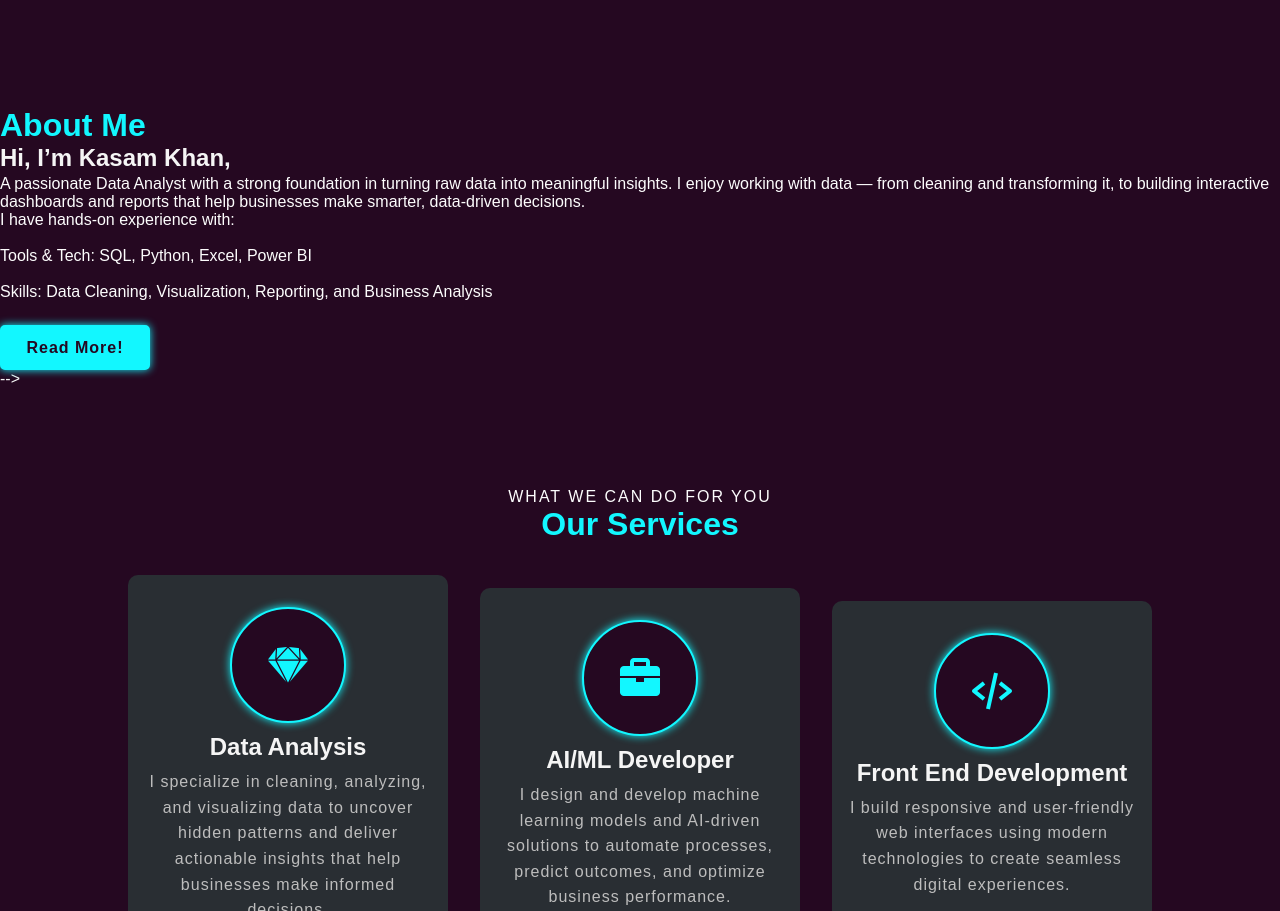
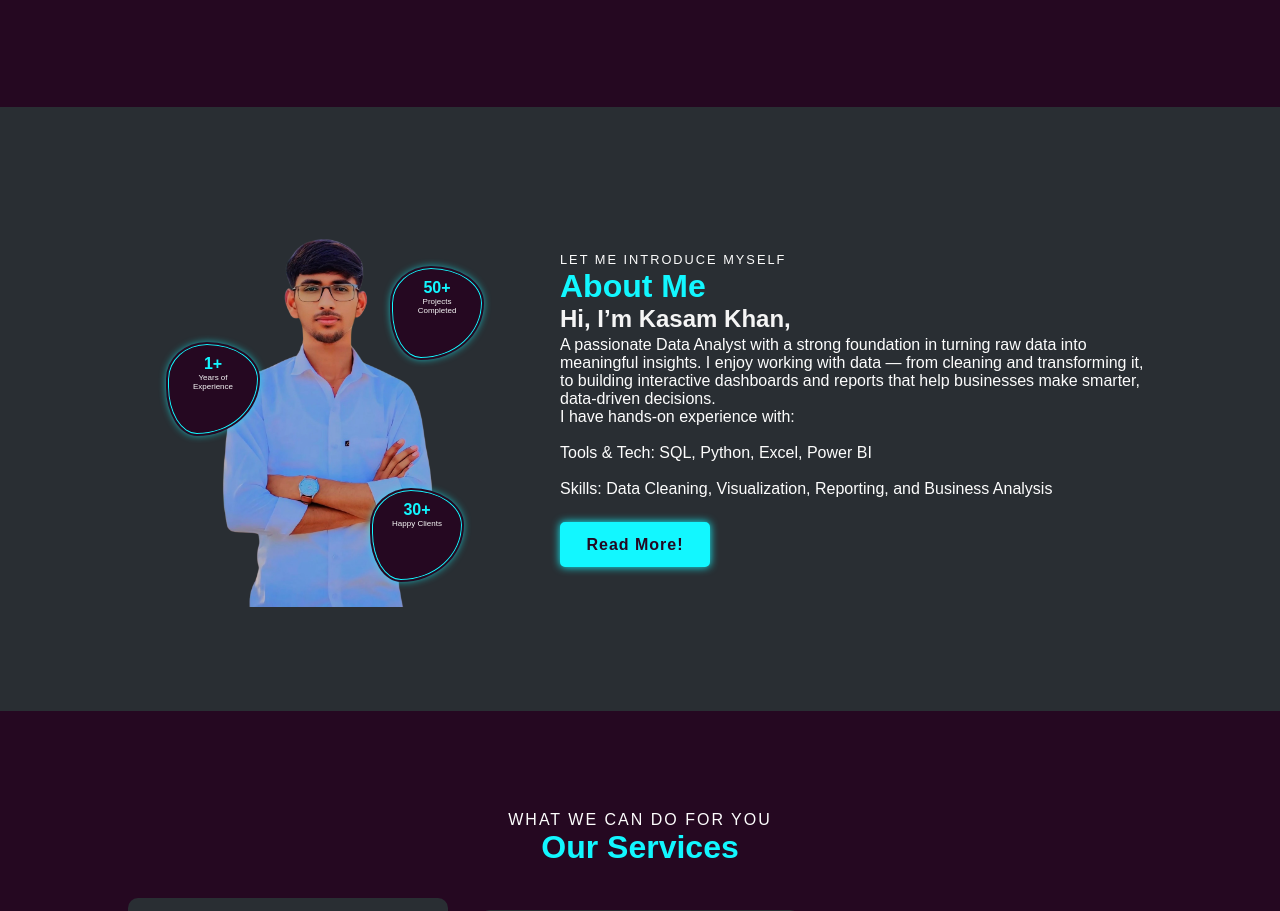
Before and after one commit to kasim-ali-72/Persnol-portfolio-website, a plain HTML site: page Professional-Portfolio-main/index.html in a window 1280 px wide. Shown: the part 693-1604 px from the top of the page. Drawn offline with nearby package versions, Linux system fonts and the light colour scheme.

Commit message:
update project with new changes

```diff
--- a/Professional-Portfolio-main/index.html
+++ b/Professional-Portfolio-main/index.html
@@ -87,25 +87,25 @@
         </div>
     </section>
 
-    <!-- <section class="about" style="--i:2;" id="about">
-        <!-- <div class="img-about scroll-scale">
-            <img src="Images/about-me-pic2.png" alt="">
+    <section class="about" style="--i:2;" id="about">
+        <div class="img-about scroll-scale">
+            <img src="Images/man3.png" alt="">
             <div class="info-about1">
-                <span>10+</span>
+                <span>1+</span>
                 <p>Years of Experience</p>
             </div>
             <div class="info-about2">
-                <span>150+</span>
+                <span>50+</span>
                 <p>Projects Completed</p>
             </div>
             <div class="info-about3">
-                <span>70+</span>
+                <span>30+</span>
                 <p>Happy Clients</p>
             </div>
-        </div> -->
+        </div>
 
         <div class="about-content scroll-scale">
-            <!-- <span>Let me introduce myself</span> -->
+            <span>Let me introduce myself</span>
             <h2>About Me</h2>
             <h3>Hi, I’m Kasam Khan,</h3>
             <p>A passionate Data Analyst with a strong foundation in turning raw data into meaningful insights.
@@ -117,7 +117,7 @@
                 <a href="#" class="btn">Read More!</a>
             </div>
         </div>
-    </section> -->
+    </section>
 
     <section class="services" style="--i:3;" id="services">
         <div class="main-text">
```
